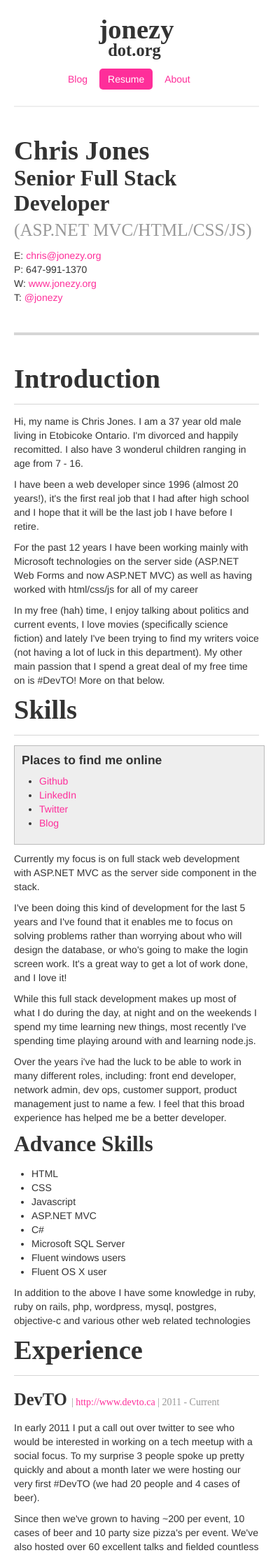
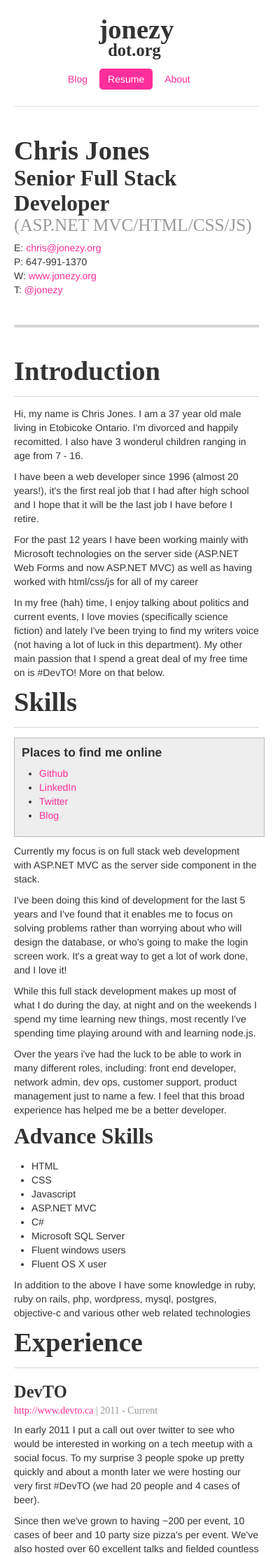
Before and after one commit to jonezy/jonezy.org, a Jekyll site: the page built from src/resume/index.html, in a window 390 px wide. Shown: the top 2222 px of the page at 70% size. Built offline with Jekyll 4.4.1, drawn with Linux system fonts in a browser that asks for light colours; some web fonts are replaced.

Commit message:
couple of small mobile improvements
Signed-off-by: Chris Jones <chris@jonezy.org>

```diff
--- a/src/css/site.css
+++ b/src/css/site.css
@@ -57,4 +57,6 @@ footer {
     }
     nav ul {text-align:center;width:220px;}
     nav ul li {display:inline;margin-right:5px;float:left !important; text-align:center;}
+    small {display:block;clear:both;}
+    .mhide {display:none;}
 }
--- a/src/resume/index.html
+++ b/src/resume/index.html
@@ -72,7 +72,7 @@ index: true
     <section role="experience">
         <h1>Experience</h1>
 
-        <h3>DevTO <small>| <a href="http://www.devto.ca" target="_blank">http://www.devto.ca</a> | 2011 - Current</small></h3>
+        <h3>DevTO <small><span class="mhide">|</span> <a href="http://www.devto.ca" target="_blank">http://www.devto.ca</a> | 2011 - Current</small></h3>
         <p>In early 2011 I put a call out over twitter to see who would be interested in working on a tech meetup with a social focus.  To my surprise 3
         people spoke up pretty quickly and about a month later we were hosting our very first #DevTO (we had 20 people and 4 cases of beer).</p>
         <p>Since then we've grown to having ~200 per event, 10 cases of beer and 10 party size pizza's per event.  We've also hosted over 60 excellent talks
@@ -80,26 +80,26 @@ index: true
         <p>Starting this year and continuing into next, we are going to be sponsoring some of our fellow meetup groups to ensure that they are financial able to make it
         through the next year and put on amazing events</p>
 
-        <h3>Epilogger <small>| <a href="http://www.epilogger.com" target="_blank">http://www.epilogger.com</a> | 2010 - 2011</small></h3>
+        <h3>Epilogger <small><span class="mhide">|</span> <a href="http://www.epilogger.com" target="_blank">http://www.epilogger.com</a> | 2010 - 2011</small></h3>
         <p>I joined the Epilogger team with express goal of helping them completely rewrite the application before entering a startup accelerator (Founder Fuel).</p>
         <p>In just a few months myself and the other developer on the project were able to complete an entire rewrite as well as introducing features to allow
         for the inevitable scaling of the application (moved collection services to use an event based system, moved tweet storage to azure tables).</p>
         <p>In the spring of 2011 Epilogger was accepted into the Founder Fuel program, the project was funded and is still in operation today</p>
 
-        <h3>Richmond Day <small>| <a href="http://www.richmondday.com" target="_blank">http://www.richmondday.com</a> | 2008 - Current</small></h3>
+        <h3>Richmond Day <small><span class="mhide">|</span> <a href="http://www.richmondday.com" target="_blank">http://www.richmondday.com</a> | 2008 - Current</small></h3>
         <p>Richmond Day is a small marketing / design agency located in Liberty Village.  It's focus is on integrated print and digital offerings</p>
         <p>In my time at Richmond Day I built an internal product for enabling that rapid development of client sites, I've architected and built some
         of our largest projects (<a href="http://www.buildmymini.ca">buildmymini.ca</a>, <a href="http://mini.richmondday.com">mini.ca</a>).</p>
         <p>My primary responsibilites are the design, execution and maintenance of database backed web applications</p>
 
-        <h3>Q4 Web Systems <small>| <a href="http://www.q4websystems.com" target="_blank">http://www.q4websystems.com</a> | 2004 - 2008</small></h3>
+        <h3>Q4 Web Systems <small><span class="mhide">|</span> <a href="http://www.q4websystems.com" target="_blank">http://www.q4websystems.com</a> | 2004 - 2008</small></h3>
         <p>Q4 Web Systems was born out of Weave Communications.  The main owner at Weave Communications was ready to start something new so myself and another developer
         and the time started working on a product in our spare time that would eventually become the product that is stll being sold and used today at Q4 Web Systems.</p>
 
         <p>I was fortunate enough to be a part of Q4 from the very beginning.  Because of this I was able to play many roles in bringing the company to market.  At various times I acted as:
         a member of the product dev team, customer support, user experience lead and implementation manager. </p>
 
-        <h3>Weave Communications <small>| <a href="http://www.weavecommunications.com" target="_blank">http://www.weavecommunications.com</a> | 1997 - 2005</small></h3>
+        <h3>Weave Communications <small><span class="mhide">|</span> <a href="http://www.weavecommunications.com" target="_blank">http://www.weavecommunications.com</a> | 1997 - 2005</small></h3>
         <p>Weave Communications (originally NKaos Interactive Media) is where I got my start as a web developer.  We started in a small apartment on the danforth in 1997 and
         quickly moved into 579 Richmond St the next year.</p>
 
```
